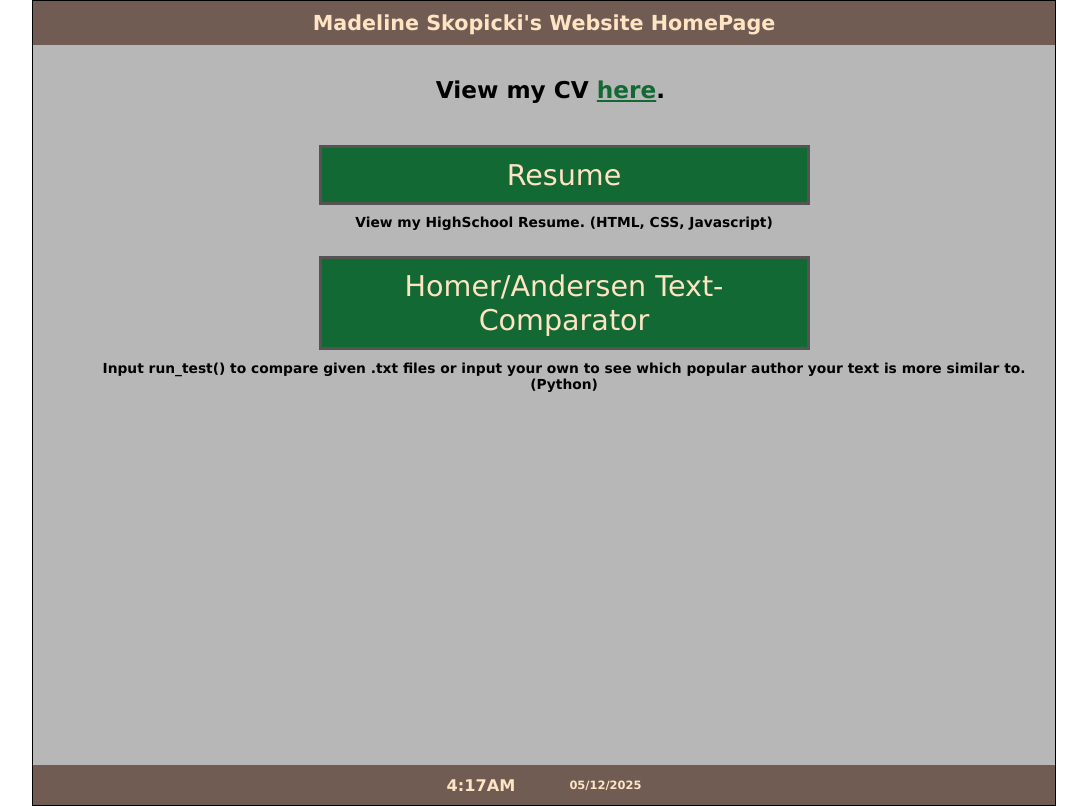
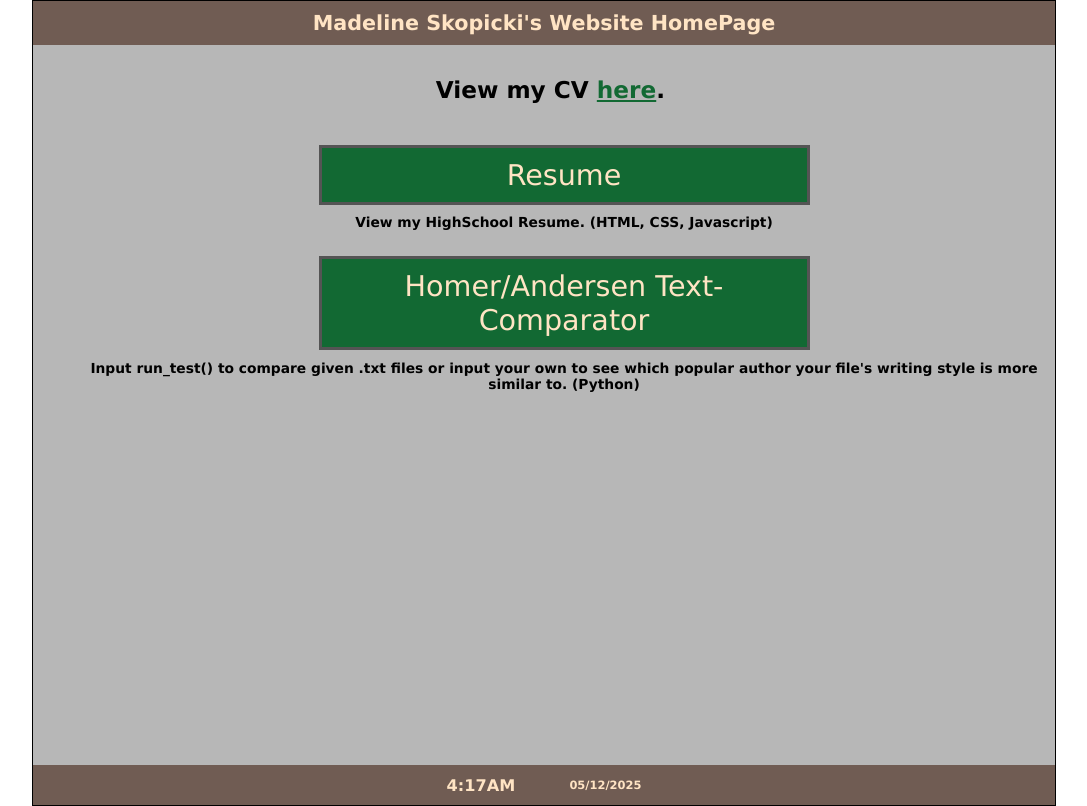
Before and after one commit to msko24/madelineskopicki, a plain HTML site: page index.html in a window 1280 px wide. Shown: the whole page, without its empty margins (96-1183 px from the left). Drawn offline with Linux system fonts and the light colour scheme.

Commit message:
Update index.html

```diff
--- a/index.html
+++ b/index.html
@@ -20,7 +20,7 @@
                 <h4>View my HighSchool Resume. (HTML, CSS, Javascript)</h4>
                 <br>
                 <li><a href="../madelineskopicki/python/python_comparer.py"><p>Homer/Andersen Text-Comparator</p></a></li>
-                <h4>Input run_test() to compare given .txt files or input your own to see which popular author your text is more similar to. (Python)</h4>
+                <h4>Input run_test() to compare given .txt files or input your own to see which popular author your file's writing style is more similar to. (Python)</h4>
             </ul>
         </nav>
     </div>
```
